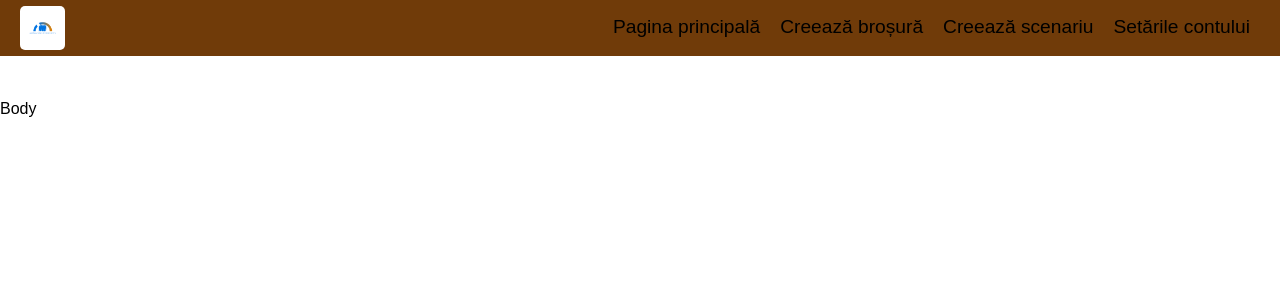
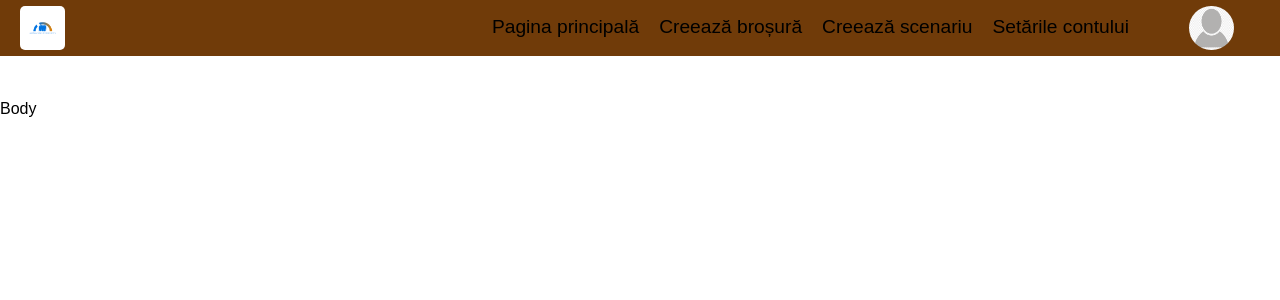
Before and after one commit to LeancaBogdan/ManagingConflicts, a React (Create React App) app in the folder managing_conflicts/: page / in a window 1280 px wide. Shown: the top 300 px of the page. Built offline with nearby package versions, Linux system fonts and the light colour scheme.

Commit message:
navbar done

```diff
--- a/managing_conflicts/src/components/Logo/Logo.js
+++ b/managing_conflicts/src/components/Logo/Logo.js
@@ -8,7 +8,7 @@ import classes from './Logo.module.css'
 const logo = (props) => {
   return (
     <div className={classes.Logo}>
-      <img src={logoImage} alt="MyBurger"/>
+      <img src={logoImage} alt="Managing Conflicts"/>
     </div>
   )
 }
--- /dev/null
+++ b/managing_conflicts/src/components/Navigation/NavigationItem/ProfileImage/ProfileImage.js
@@ -0,0 +1,14 @@
+import React from 'react'
+
+import classes from './ProfileImage.module.css';
+import defaultProfileImage from '../../../../assets/default-profile-image.png'
+
+const profileImage = (props) => {
+  return (
+    <div className={classes.ProfileImage}>
+      <img src={defaultProfileImage} alt="Profile"/>
+    </div>
+  );
+}
+
+export default profileImage;
--- /dev/null
+++ b/managing_conflicts/src/components/Navigation/NavigationItem/ProfileImage/ProfileImage.module.css
@@ -0,0 +1,15 @@
+.ProfileImage {
+  height: 100%;
+  width: 56px;
+  display: flex;
+  align-items: center;
+  margin-left: 50px;
+  margin-right: 15px;
+}
+
+.ProfileImage img {
+  height: 80%;
+  width: 80%;
+  top:50%;
+  border-radius: 50%;
+}
--- a/managing_conflicts/src/components/Navigation/NavigationItems.js
+++ b/managing_conflicts/src/components/Navigation/NavigationItems.js
@@ -2,6 +2,7 @@ import React from 'react';
 
 import classes from './NavigationItems.module.css';
 import NavigationItem from './NavigationItem/NavigationItem';
+import ProfileImage from './NavigationItem/ProfileImage/ProfileImage';
 
 const navigationItems = (props) => {
   return (
@@ -18,6 +19,7 @@ const navigationItems = (props) => {
       <NavigationItem link="/">
         Setările contului
       </NavigationItem>
+      <ProfileImage />
     </ul>
   );
 }
```
Also changed, not shown: managing_conflicts/src/assets/default-profile-image.png (added).
